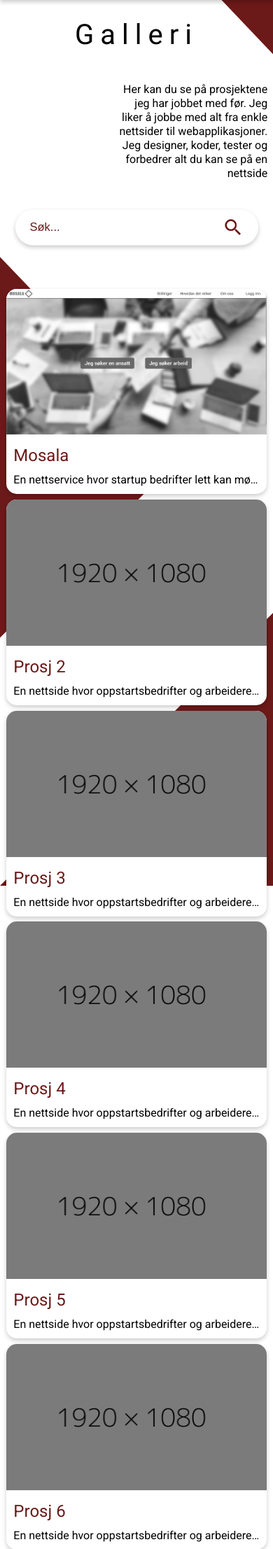
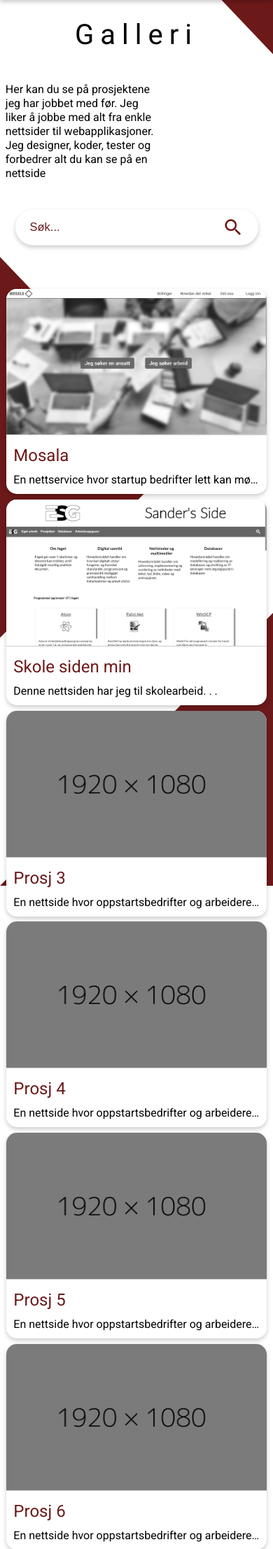
Before and after one commit to SanderGodard/Home, a PHP site: page /Galleri in a window 390 px wide; the page is wider, and only the part inside the window is pictured. Shown: the part 70-2284 px from the top of that part at 70% size. Run offline with PHP 8.4, Linux system fonts and the light colour scheme.

Commit message:
Fixing mobile optimization and galleri

```diff
--- a/Galleri/index.html
+++ b/Galleri/index.html
@@ -26,6 +26,7 @@
   <script type="text/javascript" src="../Scripts/MobileMenu.js"></script>
   <script type="text/javascript" src="../Scripts/Search.js"></script>
   <script type="text/javascript" src="../Scripts/Modal.js"></script>
+
 </head>
 
 <body>
@@ -60,7 +61,7 @@
           <h5>Om prosjektet</h5><br>
           <p id="ModalInfo">put p here</p>
         </div>
-        <div class="Button"><a href="#" class="ModalButton" id="ModalLink">Til nettsiden</a></div>
+        <div class="Button"><a href="#" target="_blank" class="ModalButton" id="ModalLink">Til nettsiden</a></div>
       </div>
 
     </div>
@@ -86,32 +87,25 @@
         </div>
         <!-- For the modal -->
         <p>
-          I denne jobben hadde arbeidsgiveren allerede
-          en idé om hvordan han ville nettsiden skulle
-          se ut, så hoved-layoutet på et par av sidene
-          var allerede gjort. Ellers designet jeg alt, både
-          UI og UX messig, og kodet nettsidene i PHP
-          og Sass.
+          I denne jobben hadde arbeidsgiveren allerede en idé om hvordan han ville nettsiden skulle se ut, så hoved-layoutet på et par av sidene
+          var allerede gjort. Ellers designet jeg alt, både UI og UX messig, og kodet nettsidene i PHP og Sass.
         </p>
-        <a href="http://klasserom.net/204/elev20416/Eget%20arbeid/Mosala/">Til nettsiden</a>
+        <a href="http://klasserom.net/204/elev20416/Eget%20arbeid/Mosala/">Hidden link</a>
       </div>
 
-      <div class="Project" id="Project2" onclick="ModalOn('Project2')">
-        <img src="../Images/Placeholder.png" alt="Project 2">
+      <div class="Project" id="Skole" onclick="ModalOn('Skole')">
+        <img src="../Images/Skole.png" alt="Project 2">
         <div>
-          <h3>Prosj 2</h3>
-          <span>En nettside hvor oppstartsbedrifter og arbeidere kan lettere finne hverandre</span>
+          <h3>Skole siden min</h3>
+          <span>Denne nettsiden har jeg til skolearbeid</span>
         </div>
         <!-- For the modal -->
         <p>
-          I denne jobben hadde arbeidsgiveren allerede
-          en idé om hvordan han ville nettsiden skulle
-          se ut, så hoved-layoutet på et par av sidene
-          var allerede gjort. Ellers designet jeg alt, både
-          UI og UX messig, og kodet nettsidene i PHP
-          og Sass.
+          Her er alt fra arbeidsoppgaver til skoleprosjekter i IT1 faget.
+          Dette er den første nettsiden jeg har laget, og jeg holder ofte på med å legge til/ endre ting på siden.
+          Her kan du også lese mer om hva jeg jobber meg, og hvilke verktøy jeg bruker. Siden har jeg skrevet i vanlig CSS og PHP.
         </p>
-        <a href="/Home/Galleri">Til nettsiden</a>
+        <a href="http://klasserom.net/204/elev20416">Hidden link</a>
       </div>
 
       <div class="Project" id="Project3" onclick="ModalOn('Project3')">
@@ -129,7 +123,7 @@
           UI og UX messig, og kodet nettsidene i PHP
           og Sass.
         </p>
-        <a href="/Home/Galleri">Til nettsiden</a>
+        <a href="/Home/Galleri">Hidden link</a>
       </div>
 
       <div class="Project" id="Project4" onclick="ModalOn('Project4')">
@@ -147,7 +141,7 @@
           UI og UX messig, og kodet nettsidene i PHP
           og Sass.
         </p>
-        <a href="/Home/Galleri">Til nettsiden</a>
+        <a href="/Home/Galleri">Hidden link</a>
       </div>
 
       <div class="Project" id="Project5" onclick="ModalOn('Project5')">
@@ -165,7 +159,7 @@
           UI og UX messig, og kodet nettsidene i PHP
           og Sass.
         </p>
-        <a href="/Home/Galleri">Til nettsiden</a>
+        <a href="/Home/Galleri">Hidden link</a>
       </div>
 
       <div class="Project" id="Project6" onclick="ModalOn('Project6')">
@@ -183,7 +177,7 @@
           UI og UX messig, og kodet nettsidene i PHP
           og Sass.
         </p>
-        <a href="/Home/Galleri">Til nettsiden</a>
+        <a href="/Home/Galleri">Hidden link</a>
       </div>
 
     </div>
@@ -208,6 +202,10 @@
   <footer>
     <span onclick="topFunction()" title="Gå tilbake til toppen" class="Topp">Top</span>
   </footer>
+
+
+
+
 </body>
 
 </html>
--- a/Styling/Styling.css
+++ b/Styling/Styling.css
@@ -300,6 +300,10 @@ footer {
   width: 59%;
   display: block;
   margin: 5vh 0 2vh 41%; }
+  @media only screen and (max-width: 800px) {
+    .GalleriInfo {
+      margin: 5vh 41% 2vh 0;
+      text-align: left; } }
 
 input {
   background: url("../Images/Search.png") right no-repeat;
@@ -694,7 +723,8 @@ main h1 {
   .Project img {
     width: 100%;
     height: auto;
-    border-radius: 15px 15px 0px 0px; }
+    border-radius: 15px 15px 0px 0px;
+    box-shadow: 0px 1px 1px 0px rgba(0, 0, 0, 0.2); }
   .Project div {
     width: 100%;
     padding: 10px;
--- a/Styling/Styling.sass
+++ b/Styling/Styling.sass
@@ -373,6 +373,10 @@ footer
   display: block
   margin: 5vh 0 2vh 41%
 
+  @media #{$TabletL}
+    margin: 5vh 41% 2vh 0
+    text-align: left
+
 
 input
   background: url("../Images/Search.png") right no-repeat
@@ -541,7 +545,6 @@ h2
 .Triangle
   clip-path: polygon(0 29%, 0 72%, 21% 51%)
 
-
 .TriangleBottom
   clip-path: polygon(50% 50%, 0% 100%, 100% 100%)
   left: 0
@@ -562,6 +565,11 @@ h2
   background-color: rgb(0,0,0)
   background-color: rgba(0,0,0,0.4)
 
+
+
+  &:hover body
+  overflow-y: hidden
+
   .modal-content
     background-color: #fefefe
     margin: 5vmin
@@ -573,8 +581,16 @@ h2
     //grid-template-rows: 1fr 1fr 1fr 1fr
     padding: 0px
     box-shadow: $Shadow
-    overflow: scroll
+    overflow: auto
     color: black
+
+    @media #{$TabletM}
+      display: flex
+      flex-direction: column
+      overflow-y: scroll
+      overflow-x: hidden
+      //grid-template-areas: 'title''info''info''image''button'
+      //grid-template-columns: 1fr
 
     div
       padding: 2vw !important
@@ -596,6 +612,7 @@ h2
       cursor: pointer
 
   img
+    box-shadow: $Shadow
     grid-area: image
     width: 100%
     height: auto
@@ -606,6 +623,12 @@ h2
     overflow: hidden
     filter: none
 
+    @media #{$TabletM}
+      margin: 2vh 0 0
+      //display: none
+      order: 3
+      min-height: calc((100vw - 10vmin) / 16 * 9)
+
   .title
     grid-area: title
     top: 0
@@ -615,9 +638,16 @@ h2
       font-size: 2.5em
       display: inline-block
 
+      @media #{$TabletM}
+        font-size: 2em
+        text-align: center
+        display: block
+
     p
       font-size: 1.75em
 
+      @media #{$TabletM}
+        font-size: 1.5em
 
   .info
     grid-area: info
@@ -634,6 +664,10 @@ h2
   .Button
     grid-area: button
 
+    @media #{$TabletM}
+      display: block
+      order: 4
+
     .ModalButton
       background-color: $MainColor
       color: $White
@@ -645,6 +679,7 @@ h2
       bottom: 0
       text-align: center
       border-radius: 4em
+
 
 
 .ToBtn
@@ -825,6 +860,7 @@ main h1
     width: 100%
     height: auto
     border-radius: 15px 15px 0px 0px
+    box-shadow: 0px 1px 1px 0px rgba(0,0,0,0.2)
 
   div
     width: 100%
```
Also changed, not shown: other parts of Styling/Styling.css (+27 -2 lines), index.html (+9 -9 lines), Images/Skole.png (added), 1 other file.
